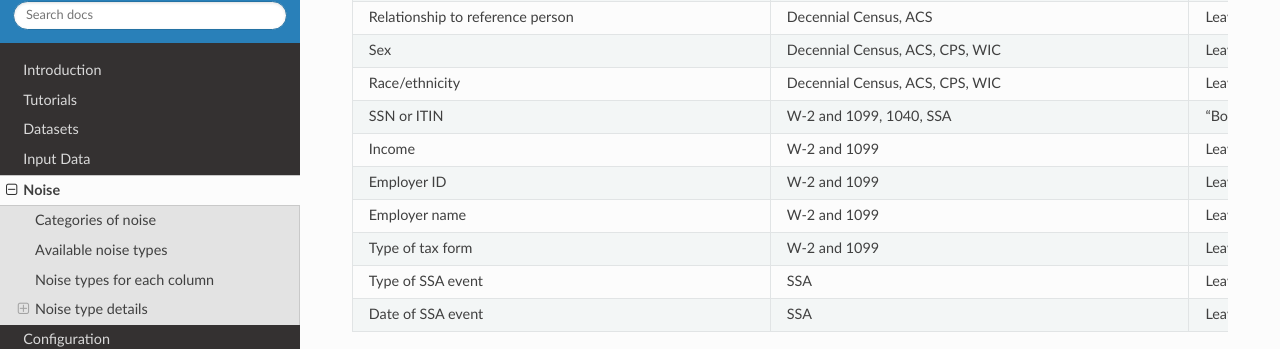
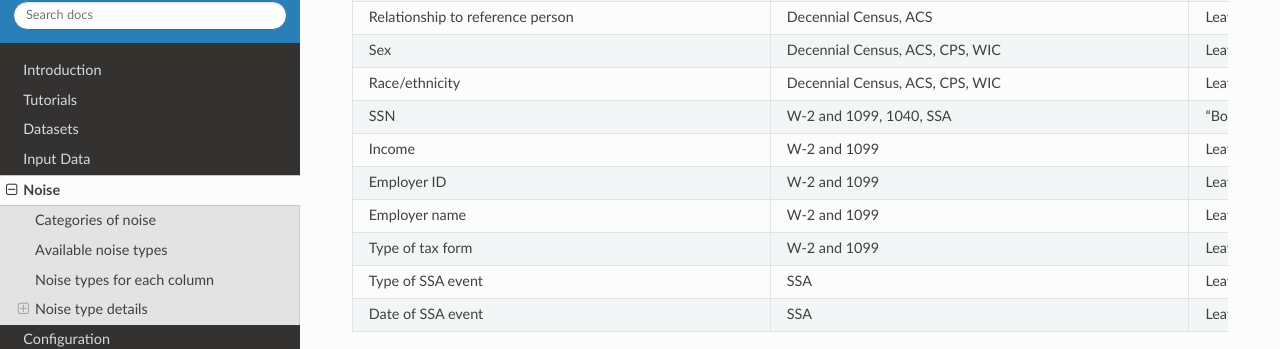
Before and after one commit to ihmeuw/pseudopeople, a Sphinx documentation site: the page built from docs/source/noise/index.rst, in a window 1280 px wide and 900 px high, scrolled down 1896 px. Shown: the part 151-500 px from the top of the window. Built offline with Sphinx 7.4.7 and the Read the Docs theme 2.0.0, drawn with Linux system fonts in a browser that asks for light colours.

Commit message:
Add reviewer suggestions

```diff
--- a/docs/source/noise/index.rst
+++ b/docs/source/noise/index.rst
@@ -177,7 +177,7 @@ Noise types for each column
     - Decennial Census, ACS, CPS, WIC
     - Leave a field blank, choose the wrong option
     -
-  * - SSN or ITIN
+  * - SSN
     - W-2 and 1099, 1040, SSA
     - "Borrowed" SSN, leave a field blank, write the wrong digits, make typos, make OCR errors
     - Note that "borrowed" SSN only applies to the W-2 and 1099 dataset.
```
Also changed, not shown: other parts of docs/source/noise/index.rst (+1 -1 lines).
